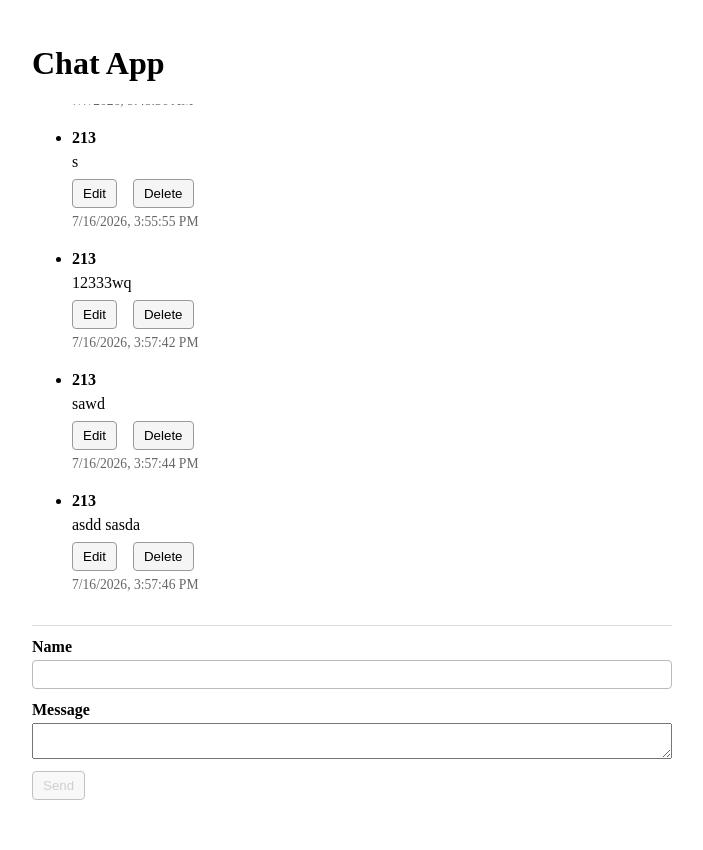
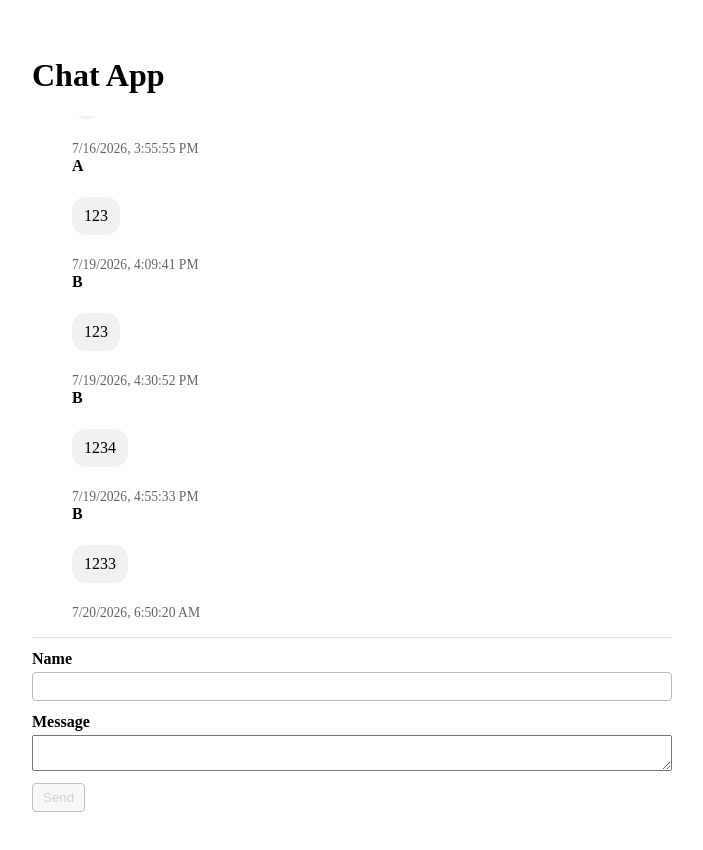
Before and after one commit to hoanglhh/chat_app_project, a React (Vite) app in the folder my-chat-frontend/: page / in a window 1280 px wide. Shown: the top 850 px of the page, without its empty margins (288-991 px from the left). Built offline with nearby package versions, Linux system fonts and the light colour scheme; data requests are answered from the project's data file.

Commit message:
Improve message editing and ownership UI
add chat bubble and hide edit menu if now owner

```diff
--- a/my-chat-frontend/components/Message.jsx
+++ b/my-chat-frontend/components/Message.jsx
@@ -1,58 +1,44 @@
 import { useState } from "react"
 
-const Message = ({ message, handleDelete, handleEdit, saving }) => {
-  const [isEditing, setIsEditing] = useState(false)
-  const [editedContent, setEditedContent] = useState(message.content)
+const Message = ({ message, handleDelete, currentName, startEditing }) => {
+  const [isMenuOpen, setIsMenuOpen] = useState(false)
+  const isOwnMessage = message.name === currentName
 
   return (
-    <li className="message">
+    <li className={`message ${isOwnMessage ? 'own' : 'other'}`}>
       <strong>{message.name}</strong>
-      {isEditing ? (
-        <div className="message-body">
-          <input
-            value={editedContent}
-            onChange={(event) => setEditedContent(event.target.value)}
-          />
-          <div className="message-actions">
-            <button onClick={() => {
-              if (editedContent.trim() === '') {
-                return
-              }
 
-              handleEdit(message.id, editedContent).then(() => {
-              setIsEditing(false)
-              })
-            }}
-              disabled={saving}>
-              {saving ? 'Saving...' : 'Save'}
-            </button>
-
-            <button onClick={() => {
-              setIsEditing(false)
-              setEditedContent(message.content)
-            }}>
-              Cancel
-            </button>
-          </div>
-        </div>
-      ) : (
       <div className="message-body">
         <p>{message.content}</p>
 
+        {isOwnMessage && (
+          <button className="menu-button" onClick={() => setIsMenuOpen(!isMenuOpen)}>
+            &#x22EE;
+          </button>
+        )}
+
+        {isMenuOpen && (
+          <div className="menu-dropdown">
             <div className="message-actions">
+
               <button onClick={() => {
-            setIsEditing(true)
-            setEditedContent(message.content)
+                startEditing(message)
+                setIsMenuOpen(false)
               }}>
                 Edit
               </button>
 
-          <button onClick={() => handleDelete(message.id)}>
+              <button onClick={() => {
+                handleDelete(message.id)
+                setIsMenuOpen(false)
+              }}>
                 Delete
               </button>
+
             </div>
           </div>
         )}
+      </div>
       <small className="message-time">{new Date(message.createdAt).toLocaleString()}</small>
     </li>
   )
--- a/my-chat-frontend/components/MessageForm.jsx
+++ b/my-chat-frontend/components/MessageForm.jsx
@@ -1,10 +1,10 @@
-const MessageForm = ({ name, content, addMessage, handleContentChange, handleNameChange, sending }) => {
-  const cannotSend = sending || content.trim() === ''
+const MessageForm = ({ name, content, addMessage, handleContentChange, handleNameChange, sending, saving, isEditing, cancelEditing }) => {
+  const cannotSend = sending || saving || content.trim() === ''
 
   const handleKeyDown = (event) => {
     if (event.key === 'Enter' && !event.shiftKey) {
       event.preventDefault()
-      if (content.trim() === '' || sending) {
+      if (content.trim() === '' || sending || saving) {
         return
       }
       event.currentTarget.form.requestSubmit()
@@ -30,8 +30,23 @@ const MessageForm = ({ name, content, addMessage, handleContentChange, handleNam
         />
       </div>
       <button type="submit" disabled={cannotSend}>
-        {sending ? 'Sending...' : 'Send'}
+        {saving ?
+        'Saving...'
+        : sending
+          ? 'Sending...'
+          : isEditing
+            ? 'Save'
+            : 'Send'}
       </button>
+      {isEditing && (
+        <button
+        type="button"
+        onClick={cancelEditing}
+        disabled={saving}
+        >
+        Cancel
+      </button>
+      )}
     </form>
   )
 }
--- a/my-chat-frontend/components/MessageList.jsx
+++ b/my-chat-frontend/components/MessageList.jsx
@@ -1,11 +1,15 @@
 import Message from "./Message"
 
-const MessageList = ({ messages, handleDelete, handleEdit, saving }) => {
+const MessageList = ({ messages, handleDelete, currentName, startEditing }) => {
   return (
     <ul>
       {messages.map((message) => (
-        <Message key={message.id} message={message} handleDelete={handleDelete}
-        handleEdit={handleEdit} saving={saving}/>
+        <Message
+        key={message.id}
+        message={message}
+        handleDelete={handleDelete}
+        currentName={currentName}
+        startEditing={startEditing}/>
       ))}
     </ul>
   )
--- a/my-chat-frontend/db.json
+++ b/my-chat-frontend/db.json
@@ -13,22 +13,28 @@
       "id": 9
     },
     {
-      "name": "213",
-      "content": "12333wq",
-      "createdAt": "2026-07-16T15:57:42.635Z",
-      "id": 10
+      "name": "A",
+      "content": "123",
+      "createdAt": "2026-07-19T16:09:41.716Z",
+      "id": 13
     },
     {
-      "name": "213",
-      "content": "sawd",
-      "createdAt": "2026-07-16T15:57:44.031Z",
-      "id": 11
+      "name": "B",
+      "content": "123",
+      "createdAt": "2026-07-19T16:30:52.331Z",
+      "id": 14
     },
     {
-      "name": "213",
-      "content": "asdd\nsasda",
-      "createdAt": "2026-07-16T15:57:46.613Z",
-      "id": 12
+      "name": "B",
+      "content": "1234",
+      "createdAt": "2026-07-19T16:55:33.806Z",
+      "id": 15
+    },
+    {
+      "name": "B",
+      "content": "1233",
+      "createdAt": "2026-07-20T06:50:20.554Z",
+      "id": 16
     }
   ]
 }
--- a/my-chat-frontend/src/App.jsx
+++ b/my-chat-frontend/src/App.jsx
@@ -15,6 +15,8 @@ const App = () => {
     return window.localStorage.getItem('chatName') || ''
   })
   const messageEndRef = useRef(null)
+  const [editingMessageId, setEditingMessageId] = useState(null)
+  const isEditing = editingMessageId !== null
 
   const showNotification = (message) => {
     setNotification({ message })
@@ -29,7 +31,6 @@ const App = () => {
   }, [messages])
 
   useEffect(() => {
-
     messageService.getAll()
     .then(initialMessages => {
       setMessages(initialMessages)
@@ -52,6 +53,11 @@ const App = () => {
     event.preventDefault()
 
     if (name.trim() === '' || content.trim() === '') {
+      return
+    }
+
+    if (editingMessageId !== null) {
+      handleEdit(editingMessageId, content)
       return
     }
 
@@ -126,6 +132,8 @@ const App = () => {
       setMessages(messages.map(message =>
         message.id === id ? returnedMessage : message
       ))
+      setEditingMessageId(null)
+      setContent('')
     })
     .catch(error => {
       if (error.response && error.response.status === 400) {
@@ -137,6 +145,16 @@ const App = () => {
     .finally(() => {
       setSaving(false)
     })
+  }
+
+  const startEditing = (message) => {
+    setEditingMessageId(message.id)
+    setContent(message.content)
+  }
+
+  const cancelEditing = () => {
+    setEditingMessageId(null)
+    setContent('')
   }
 
   return (
@@ -154,8 +172,8 @@ const App = () => {
               <MessageList
                 messages={messages}
                 handleDelete={handleDelete}
-                handleEdit={handleEdit}
-                saving={saving}
+                currentName={name}
+                startEditing={startEditing}
               />
               <div ref={messageEndRef} />
             </>
@@ -169,6 +187,9 @@ const App = () => {
           handleContentChange={handleContentChange}
           handleNameChange={handleNameChange}
           sending={sending}
+          saving={saving}
+          isEditing={isEditing}
+          cancelEditing={cancelEditing}
         />
       </div>
     </div>
--- a/my-chat-frontend/src/index.css
+++ b/my-chat-frontend/src/index.css
@@ -1,7 +1,7 @@
 .app {
   max-width: 640px;
   height: 100vh;
-  margin: 0 auto;
+  margin: 20px auto;
   padding: 16px;
   display: flex;
   flex-direction: column;
@@ -18,7 +18,8 @@
   flex: 1;
   overflow-y: auto;
   min-height: 0;
-  padding-bottom: 12px;
+  padding-right: 15px;
+  scrollbar-gutter: stable;
 }
 
 form {
@@ -55,15 +56,23 @@ button:disabled {
 }
 
 .message {
-  margin-bottom: 20px;
+  display: flex;
+  flex-direction: column;
 }
 
 .message-body {
+  display: flex;
+  flex-direction: column;
+  align-items: flex-start;
   margin: 6px 0;
 }
 
 .message-body p {
-  margin: 0 0 8px;
+  width: fit-content;
+  max-width: 75%;
+  padding: 10px 12px;
+  border-radius: 14px;
+  background: #f1f1f1;
 }
 
 .message-time {
@@ -88,3 +97,20 @@ button:disabled {
   gap: 8px;
   margin-top: 8px;
 }
+
+.own {
+  align-items: flex-end;
+}
+
+.other {
+  align-items: flex-start;
+}
+
+.own .message-body p {
+  background: #dbeafe;
+  align-items: flex-end;
+}
+
+.own .message-body {
+  align-items: flex-end;
+}
```
Lines whose indentation alone changed are shown as unchanged.
